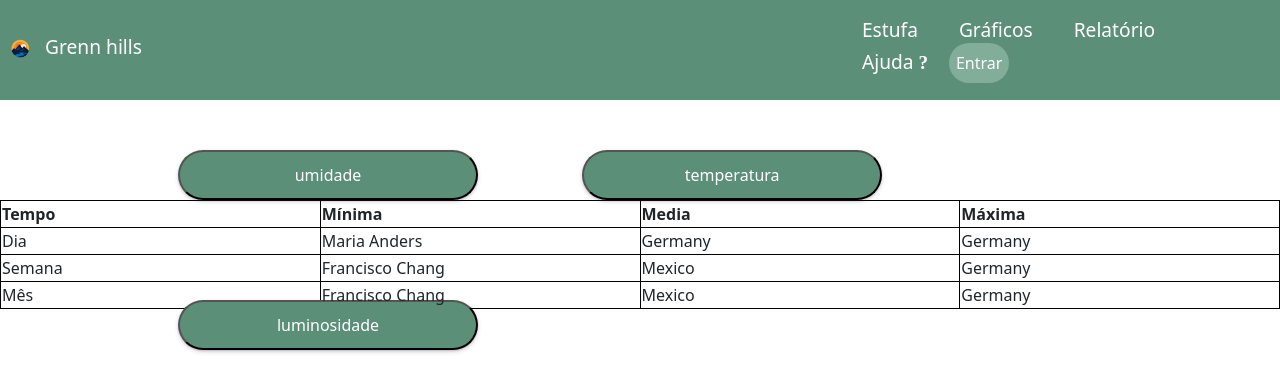
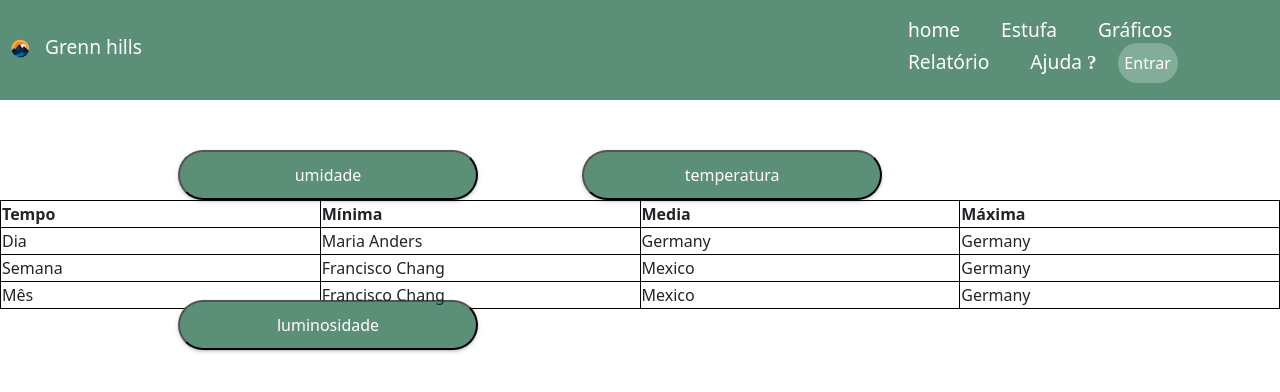
Before and after one commit to gabrieldasilva88188/TCC-Green-Hills, a PHP site: page / in a window 1280 px wide. Shown: the top 392 px of the page. Run offline with PHP 8.4, Linux system fonts and the light colour scheme; some libraries are stand-ins or nearby versions; some web fonts are replaced.

Commit message:
Update header.php

```diff
--- a/header.php
+++ b/header.php
@@ -16,7 +16,11 @@
             <img class="d-inline-block align-top" src="./logoplaceholder.png" alt="" width="40" height="30">
             Grenn hills
         </a>
-        <div class="itens">
+        <diV style="padding-left: 750px;">
+            <a href="index.php" class="ancora navbar-brand mb-0 h1">
+                home
+                <i class="fa-solid fa-house"></i>
+            </a>
             <a href="estufa.php" class="ancora navbar-brand mb-0 h1">
                 Estufa
                 <i class="fa-solid fa-leaf"></i>
```
